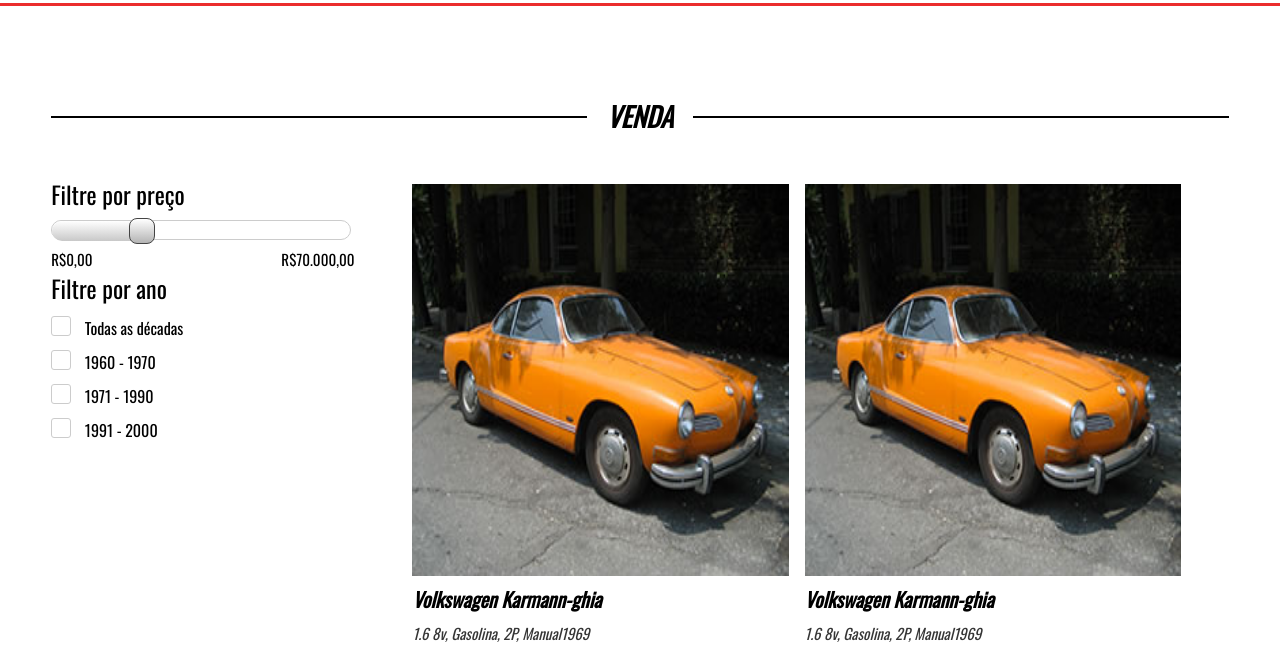
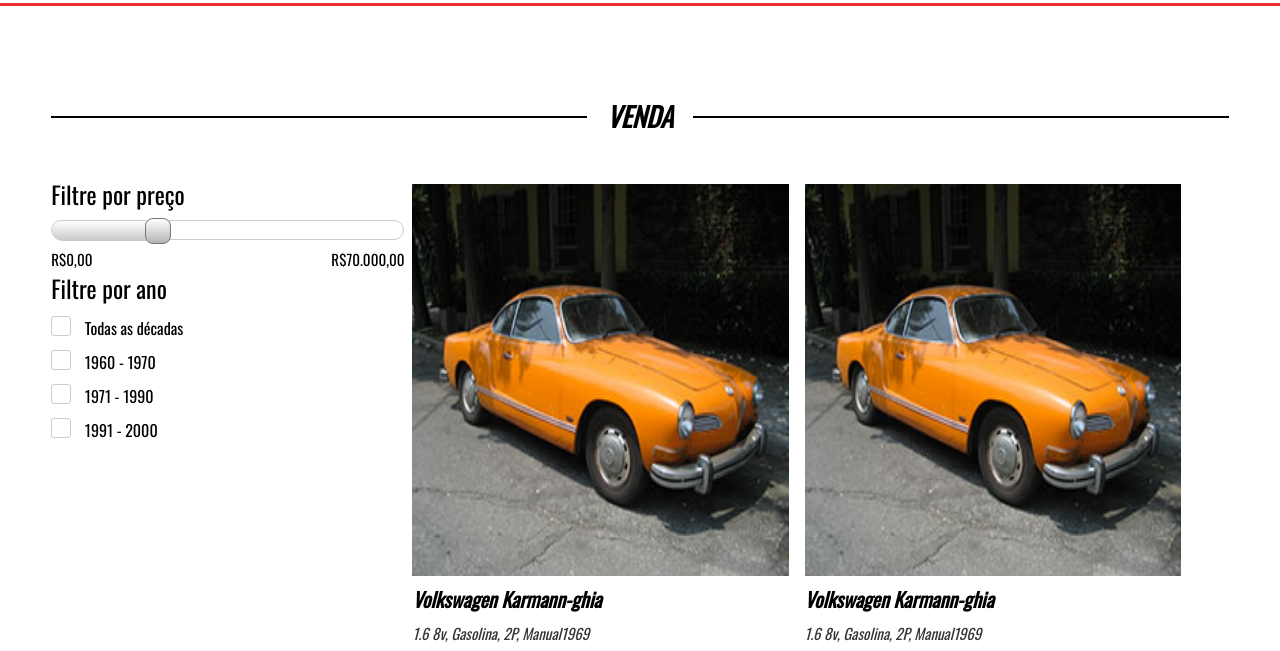
Before and after one commit to Maarii72/Veiculos-projeto, a plain HTML site: page venda.html in a window 1280 px wide. Shown: the part 124-775 px from the top of the page. Drawn offline with nearby package versions, Linux system fonts and the light colour scheme.

Commit message:
Update style.css

```diff
--- a/css/style.css
+++ b/css/style.css
@@ -429,7 +429,7 @@ section.venda{
 }
 
 .search1 .barra-preco{
-	width: 300px;
+	width: 100%;
 	height: 20px;
 	background: white;
 	border: 1px solid #ccc;
@@ -457,11 +457,11 @@ section.venda{
 	top: -3px;
 	border-radius: 8px;
 	background: linear-gradient(to bottom,rgb(255,255,255),rgb(180,180,180));
-	border: 1px solid #444;
+	border: 1px solid #777;
 }
 .valor-pesquisa{
 	margin-top: 8px;
-	margin-right: 50px;
+
 }
 
 .valor-pesquisa p{
@@ -525,7 +525,7 @@ section.venda{
 
 }
 
-form-venda-wraper input[type=checkbox]:checked + label >.circle{
+form-venda-wraper input[type=checkbox]:checked + label > .circle{
 	display: block;
 }
 
```
